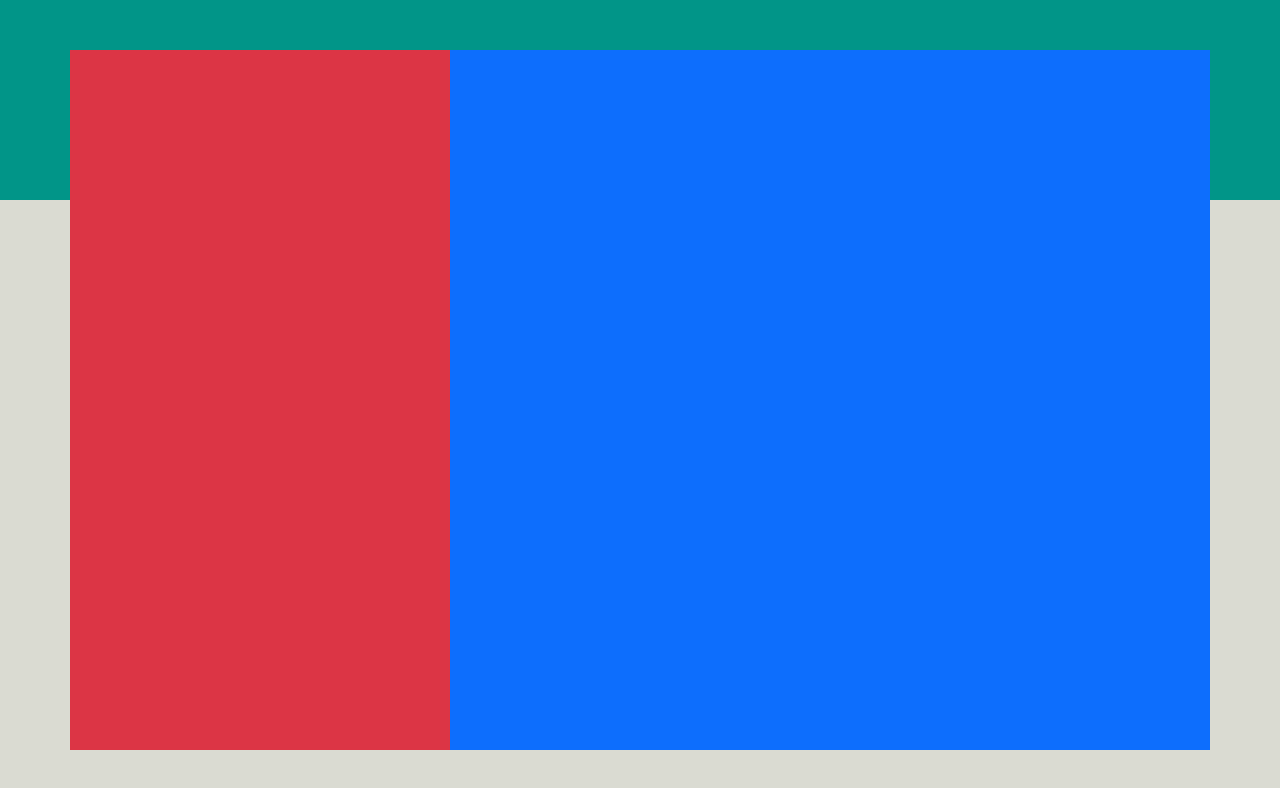
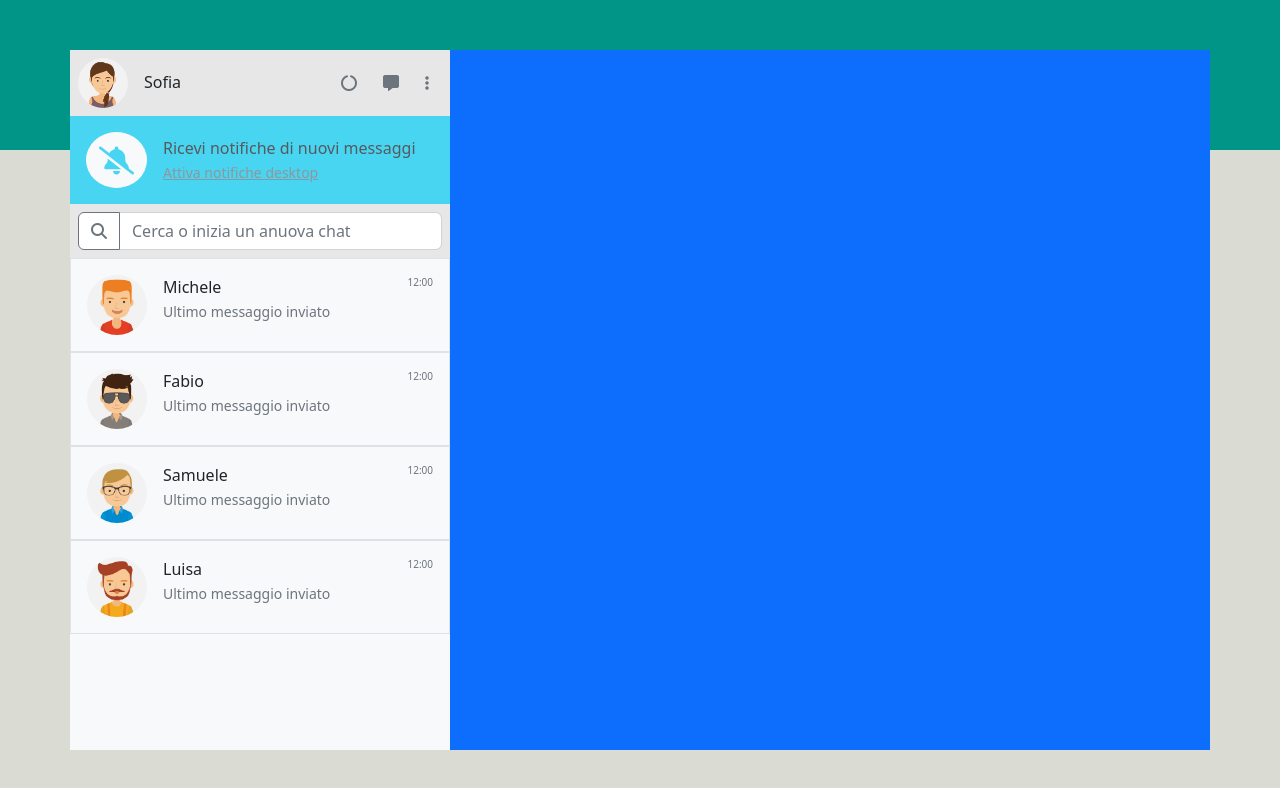
Before and after one commit to Tagliapietra96/vue-boolzapp, a plain HTML site: page index.html in a window 1280 px wide. Drawn offline with nearby package versions, Linux system fonts and the light colour scheme.

Commit message:
completed side bar

```diff
--- a/css/style.css
+++ b/css/style.css
@@ -1,16 +1,48 @@
-body{
+body {
   background-color: #dadbd2;
   height: 100vh;
   width: 100vw;
   padding: 50px 0;
 }
 
-.background-bar{
+main{
+    height: calc(100vh - 100px);
+}
+
+img{
+    height: 50px;
+    aspect-ratio: 1/1;
+    display: block;
+    border-radius: 50%;
+}
+
+.utenti img{
+    height: 60px;
+}
+
+.xxs{
+    font-size: 10px;
+}
+
+.background-bar {
   position: fixed;
   z-index: -1;
   top: 0;
   left: 0;
   right: 0;
-    height: 200px;
+  height: 150px;
   background-color: #019588;
 }
+
+.padding-fix {
+  margin-right: calc((var(--bs-gutter-x) * 0.5) * (-1));
+  margin-left: calc((var(--bs-gutter-x) * 0.5) * (-1));
+}
+
+.tool-bar {
+  padding: 0.5rem;
+  background-color: #e7e7e7;
+  display: flex;
+  justify-content: space-between;
+  align-items: center;
+}
--- a/index.html
+++ b/index.html
@@ -19,17 +19,77 @@
 
 <body>
     <div class="background-bar"></div>
-    <div id="my-app" class="h-100">
+    <div id="my-app">
 
-        <main class="container h-100 bg-light">
-            <div class="row h-100">
+        <main class="container bg-light ">
+            <div class="row h-100 ">
                 <!-- sidebar -->
-                <div class="col-4 bg-danger">
+                <div class="col-4 h-100 ">
+                    <div class=" d-flex flex-column h-100 ">
 
+
+                        <div class="padding-fix">
+
+                            <!-- toolbar utente -->
+                            <div class="tool-bar">
+                                <!-- container dati -->
+                                <div class="d-flex align-items-center">
+                                    <img src="img/avatar_io.jpg">
+                                    <h6 class="m-0 ms-3">Sofia</h6>
+                                </div>
+                                <!-- container pulsanti -->
+                                <div>
+                                    <div class="btn text-secondary"><i class="fa-solid fa-circle-notch"></i></div>
+                                    <div class="btn text-secondary"><i class="fa-solid fa-message"></i></div>
+                                    <div class="btn text-secondary"><i class="fa-solid fa-ellipsis-vertical"></i></div>
+                                </div>
+                            </div>
+
+                            <!-- alert -->
+                            <div class="bg-info opacity-75 p-3 d-flex align-items-center">
+                                <button class="btn btn-light rounded-circle fs-3 text-info"><i
+                                        class="fa-solid fa-bell-slash"></i></button>
+                                <div class="ms-3">
+                                    <p class="m-0">Ricevi notifiche di nuovi messaggi</p>
+                                    <small>
+                                        <a href="#" class="text-secondary">Attiva notifiche desktop</a>
+                                    </small>
+                                </div>
+                            </div>
+
+                            <!-- toolbar search -->
+                            <div class="tool-bar">
+
+                                <form class="input-group">
+                                    <button class="btn btn-outline-secondary  bg-white"><i
+                                            class="fa-solid fa-magnifying-glass"></i></button>
+                                    <input type="text" class="form-control" placeholder="Cerca o inizia un anuova chat">
+                                </form>
+
+                            </div>
+                        </div>
+
+                        <div class="padding-fix flex-grow-1 overflow-auto utenti ">
+
+                            <div v-for="user in usersList" class="p-3 d-flex border justify-content-between">
+                                <div class="d-flex">
+                                    <img :src="'img/avatar' + user.avatar + '.jpg'">
+                                    <div class="ms-3">
+                                        <p class="m-0">{{user.name}}</p>
+                                        <small class="text-secondary">Ultimo messaggio inviato</small>
+                                    </div>
+                                </div>
+                                <div class="xxs text-secondary">12:00</div>
+                            </div>
+
+                        </div>
+                    </div>
                 </div>
                 <!-- message container -->
-                <div class="col-8 bg-primary">
+                <div class="col-8 h-100 bg-primary ">
+                    <div class="d-flex flex-column h-100">
 
+                    </div>
                 </div>
 
             </div>
```
Lines whose indentation alone changed are shown as unchanged.
